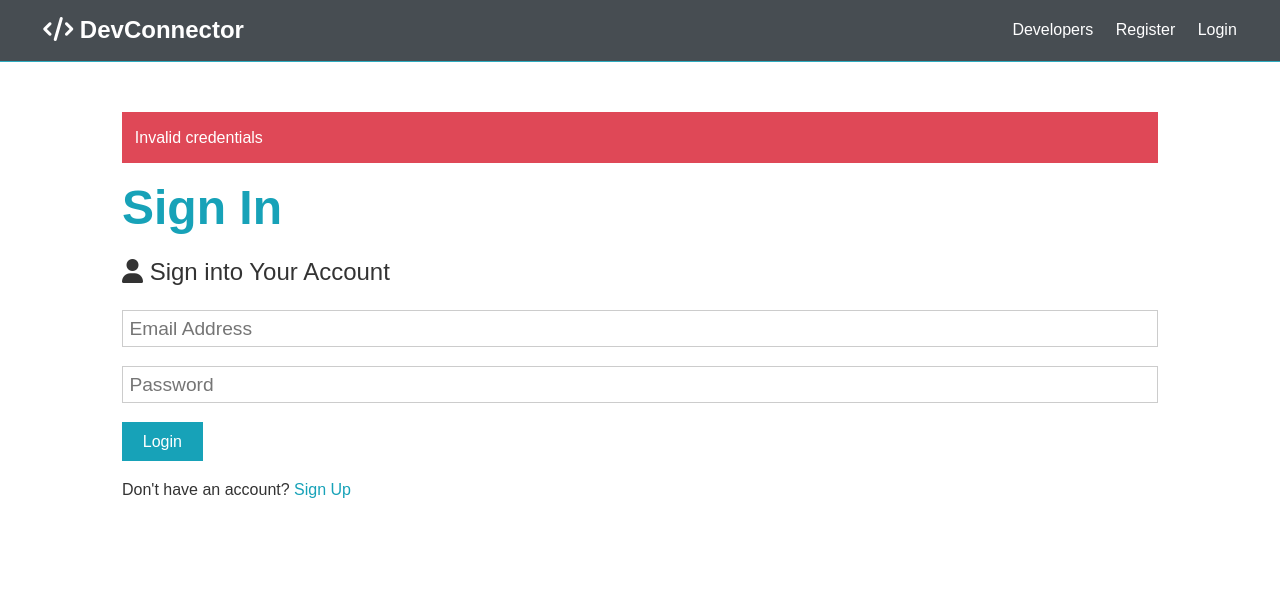
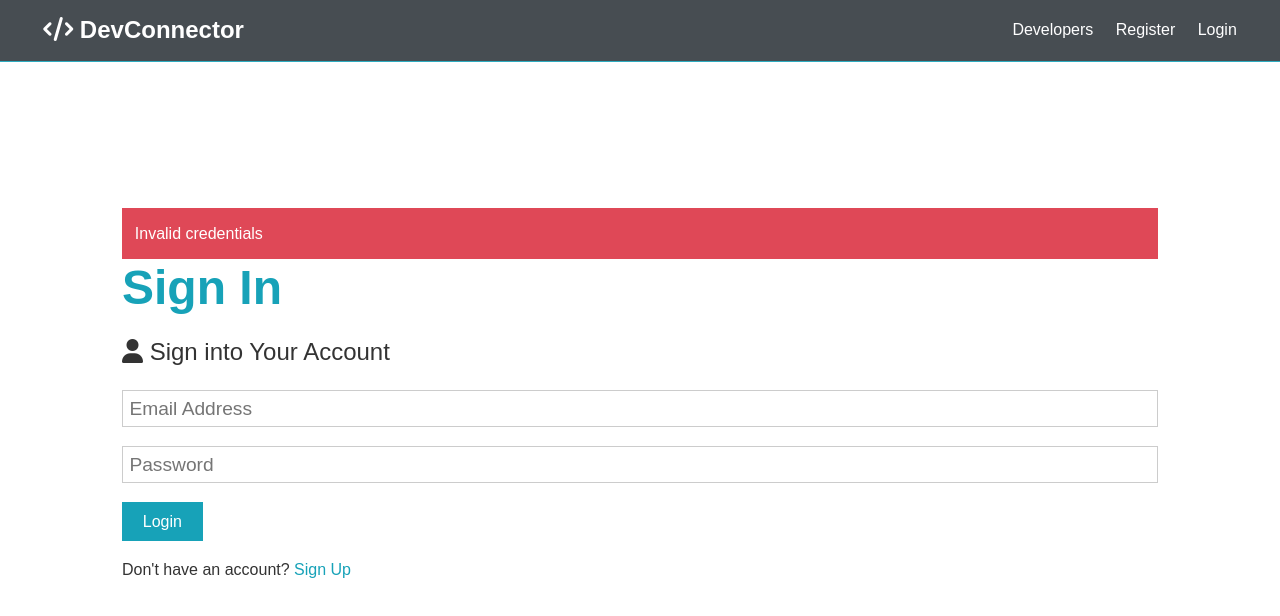
Before and after one commit to lenariem/hobby-buddies-fullstack, a React (Create React App) app in the folder client/: page /login in a window 1280 px wide. Shown: the top 616 px of the page. Built offline with nearby package versions, Linux system fonts and the light colour scheme.

Commit message:
styling alert

```diff
--- a/client/src/App.css
+++ b/client/src/App.css
@@ -163,11 +163,13 @@ img {
 }
 
 .alert {
+  max-width: 1036px;
   padding: 0.8rem;
-  margin: 1rem 0;
+  margin: 7rem auto 0;
   opacity: 0.9;
   background: var(--light-color);
   color: #333;
+  overflow: hidden;
 }
 
 .btn-primary,
--- a/client/src/actions/alert.js
+++ b/client/src/actions/alert.js
@@ -3,7 +3,7 @@ import { SET_ALERT, REMOVE_ALERT } from "./types";
 
 //two arrows possible because of thunk
 export const setAlert =
-    (msg, alertType, timeout = 50000) =>
+    (msg, alertType, timeout = 5000) =>
     dispatch => {
         const id = uuidv4();
         dispatch({
--- a/client/src/components/auth/Register.js
+++ b/client/src/components/auth/Register.js
@@ -26,7 +26,6 @@ const Register = () => {
         e.preventDefault();
         if (formData.password !== formData.password2) {
             dispatch(setAlert("Passwords do not match!", "danger"));
-            console.log("Alert should be on screen", alert.type)
         } else {
             console.log("send request here to db");
         }
@@ -141,4 +140,4 @@ const Register = () => {
  */
 /* export default connect(null, { setAlert })(Register); */
 
-export default Register
+export default Register;
--- a/client/src/components/layout/Alert.js
+++ b/client/src/components/layout/Alert.js
@@ -33,14 +33,9 @@ const Alert = () => {
         alerts !== null &&
         alerts.length > 0 &&
         alerts.map(alert => (
-            <section className="container" key={alert.id}>
-                <div
-                    key={alert.id}
-                    className={`alert alert-${alert.alertType}`}
-                >
-                    {alert.msg}
-                </div>
-            </section>
+            <div key={alert.id} className={`alert alert-${alert.alertType}`}>
+                {alert.msg}
+            </div>
         ));
 
     return alertMessage;
```
